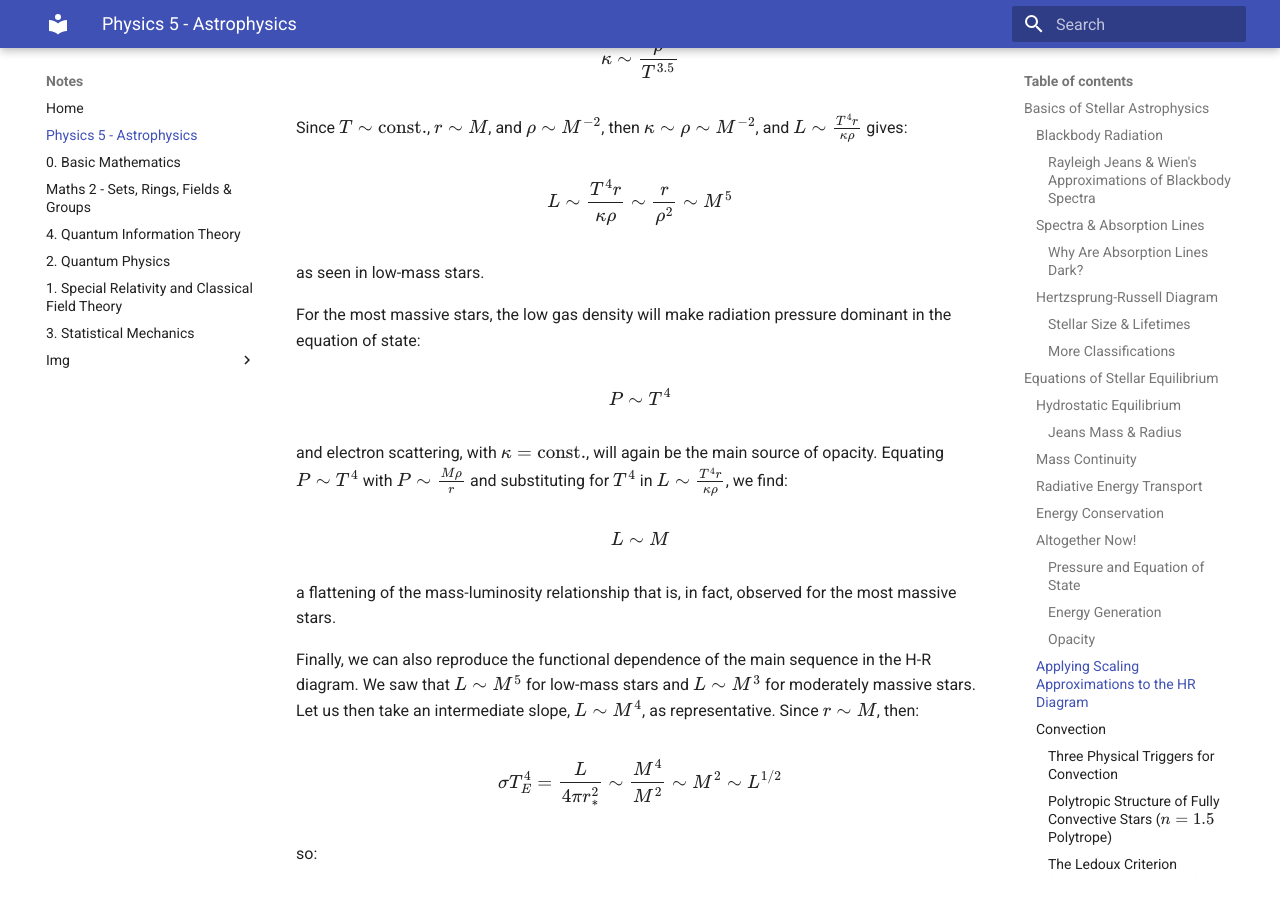
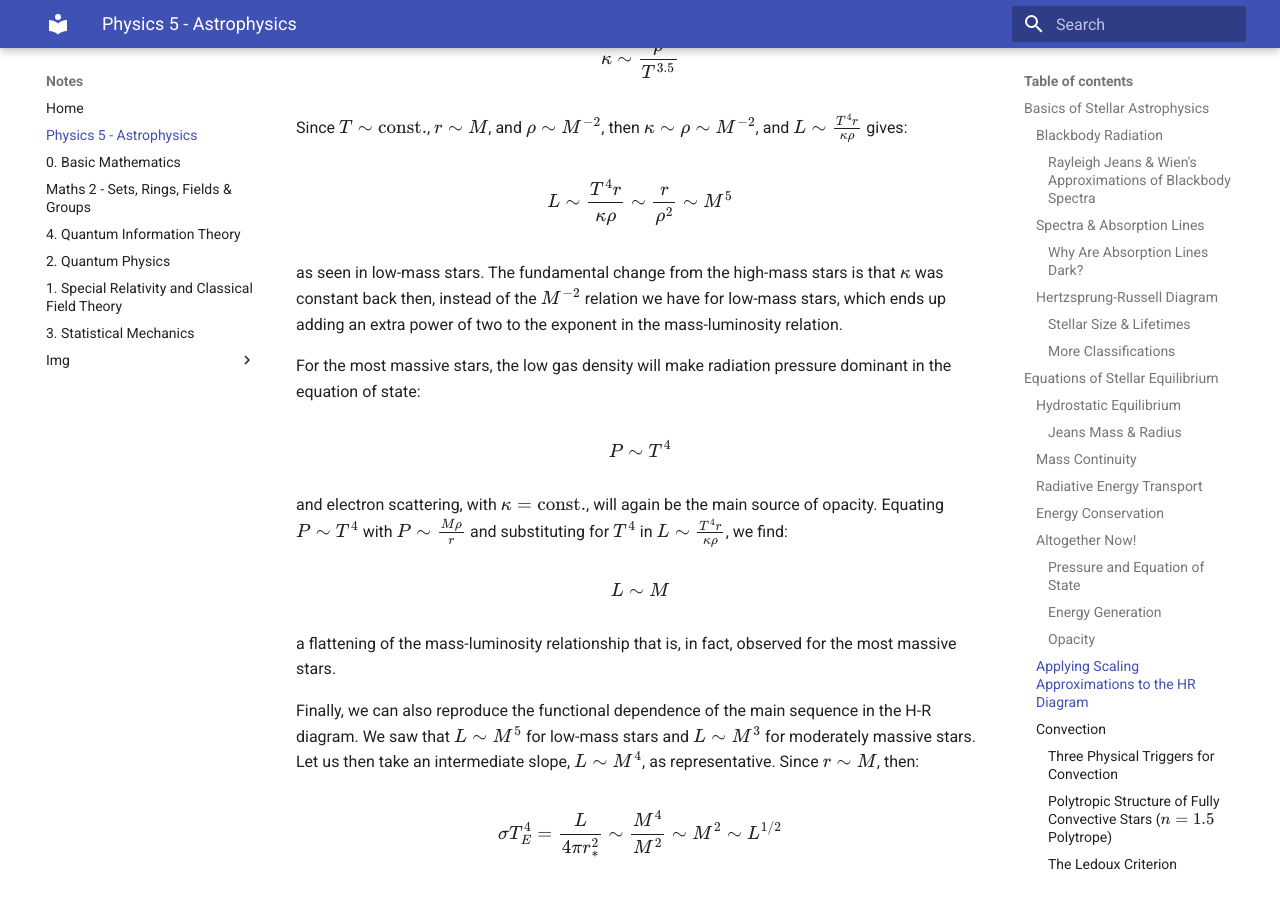
Before and after one commit to regstuff/notes, an MkDocs documentation site: the page built from docs/Physics_Astrophysics.md, in a window 1280 px wide and 900 px high, scrolled down 42003 px. Built offline with MkDocs 1.6.1 and Material for MkDocs 9.7.7, drawn with Linux system fonts in a browser that asks for light colours.

Commit message:
Update Physics_Astrophysics.md

```diff
--- a/docs/Physics_Astrophysics.md
+++ b/docs/Physics_Astrophysics.md
@@ -907,7 +907,7 @@ Since $T \sim \text{const.}$,  $r \sim M$, and $\rho \sim M^{-2}$, then $\kappa
 
 $$L \sim \frac{T^4 r}{\kappa\rho} \sim \frac{r}{\rho^2} \sim M^5$$
 
-as seen in low-mass stars.
+as seen in low-mass stars. The fundamental change from the high-mass stars is that $\kappa$ was constant back then, instead of the $M^{-2}$ relation we have for low-mass stars, which ends up adding an extra power of two to the exponent in the mass-luminosity relation.
 
 For the most massive stars, the low gas density will make radiation pressure dominant in the equation of state:
 
```
